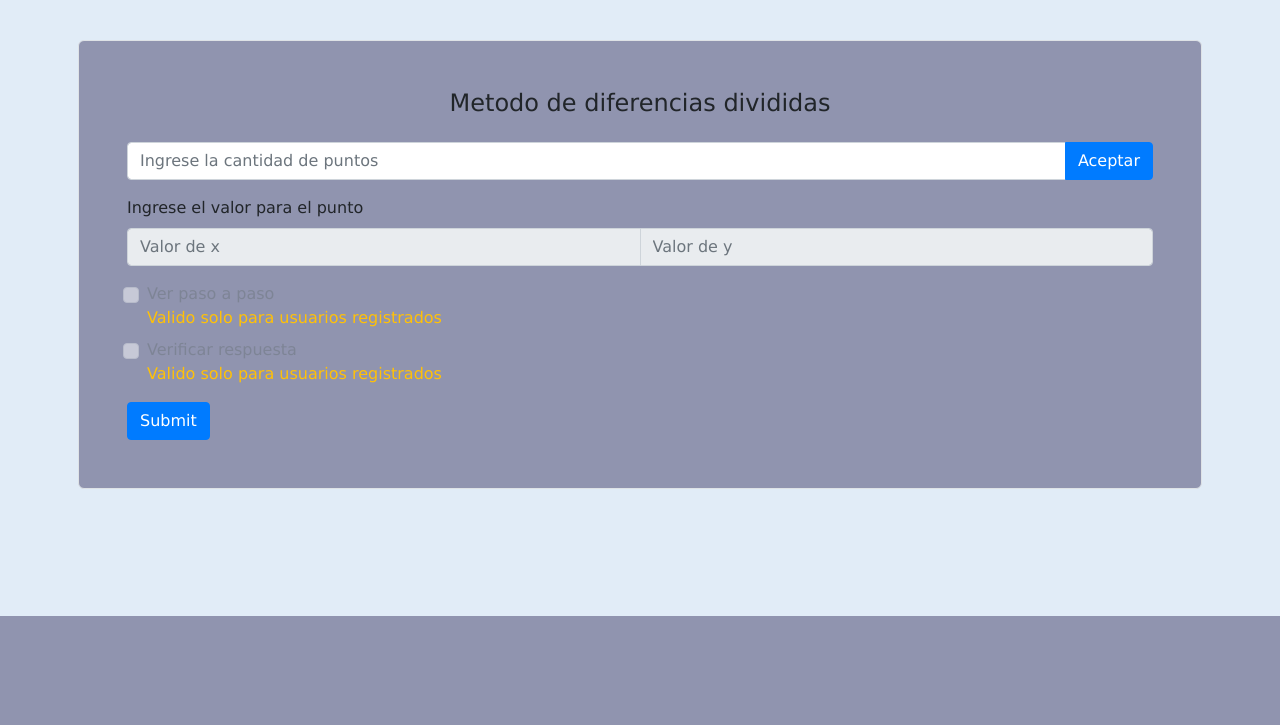
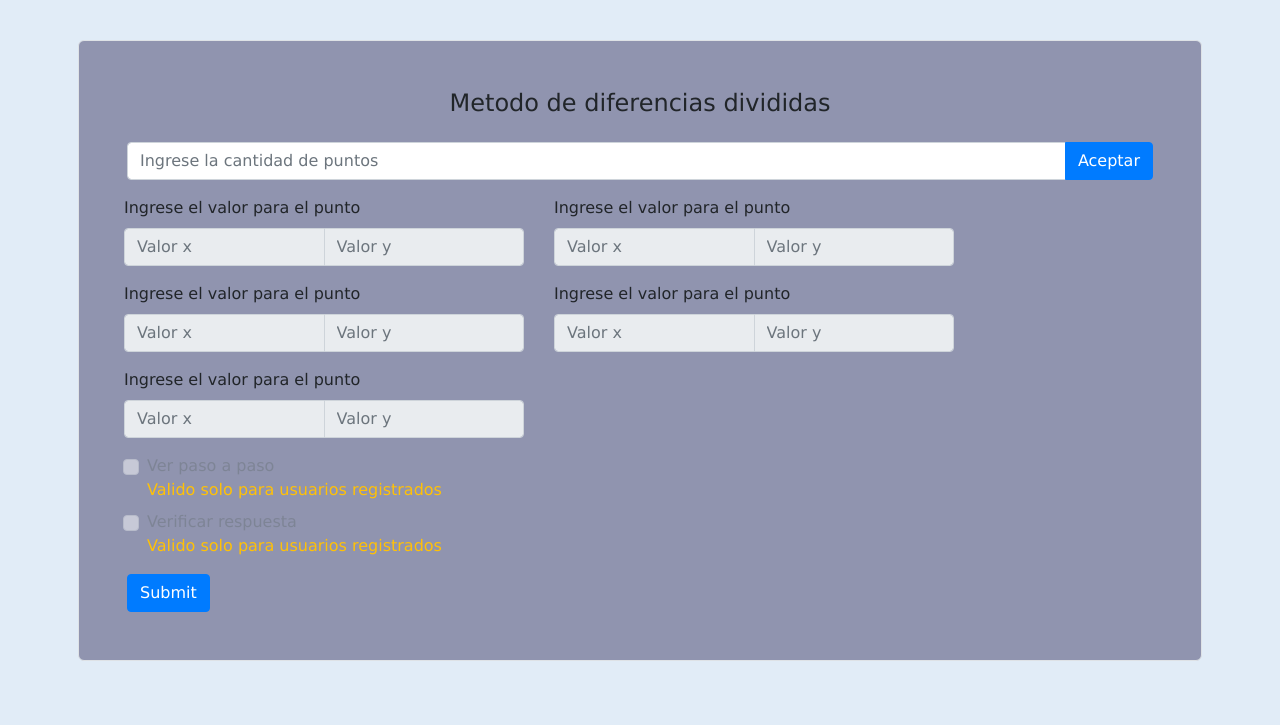
Before and after one commit to Isaac684/DiferenciasDivPagina, a Django app: page /homepage in a window 1280 px wide. Shown: the part 184-909 px from the top of the page. Before the commit the page ends 800 px from the top, so only its background shows below. Run offline with Django 4.2, Linux system fonts and the light colour scheme.

Commit message:
Generar campos para guardar puntos

```diff
--- a/myAppPage/myApp/static/js/main.js
+++ b/myAppPage/myApp/static/js/main.js
@@ -54,10 +54,12 @@ buttonAceptar.addEventListener('click',function () {
             ingresarXY.innerHTML= ''
             for (let i = 0; i < cantPuntos; i++) {
                 ingresarXY.innerHTML += `
-                <label class="form-label">Ingrese el valor para el punto ${i+1}:</label>
-                <div class="input-group mb-3">
-                    <input type="text" class="form-control valorX" placeholder="Valor de x${i+1}">
-                    <input type="text" class="form-control valorY" placeholder="Valor de y${i+1}">
+                <div class="col-md-5 col-lg-5 ">
+                    <label class="form-label">Ingrese el valor para el punto ${i+1}:</label>
+                    <div class="input-group mb-3">
+                        <input type="text" class="form-control valorX" placeholder="Valor X${i+1}">
+                        <input type="text" class="form-control valorY" placeholder="Valor Y${i+1}">
+                    </div>
                 </div>`
             }
         }
--- a/myAppPage/myApp/templates/homepageapp.html
+++ b/myAppPage/myApp/templates/homepageapp.html
@@ -9,11 +9,43 @@
             <input type="text" id="cantidad-puntos" class="form-control" placeholder="Ingrese la cantidad de puntos" aria-describedby="button-aceptar">
             <button class="btn btn-primary" type="button" id="button-aceptar">Aceptar</button>
         </div>
-        <div class="puntosXY">
-            <label class="form-label">Ingrese el valor para el punto</label>
-            <div class="input-group mb-3">
-                <input type="text" class="form-control" disabled placeholder="Valor de x">
-                <input type="text" class="form-control" disabled placeholder="Valor de y">
+        <div class="row">
+            <div class="puntosXY row">
+                <div class="col-md-5 col-lg-5 ">
+                    <label class="form-label">Ingrese el valor para el punto</label>
+                    <div class="input-group mb-3">
+                        <input type="text" class="form-control" disabled placeholder="Valor x">
+                        <input type="text" class="form-control" disabled placeholder="Valor y">
+                    </div>
+                </div>
+                <div class="col-md-5 col-lg-5 ">
+                    <label class="form-label">Ingrese el valor para el punto</label>
+                    <div class="input-group mb-3">
+                        <input type="text" class="form-control" disabled placeholder="Valor x">
+                        <input type="text" class="form-control" disabled placeholder="Valor y">
+                    </div>
+                </div>
+                <div class="col-md-5 col-lg-5 ">
+                    <label class="form-label">Ingrese el valor para el punto</label>
+                    <div class="input-group mb-3">
+                        <input type="text" class="form-control" disabled placeholder="Valor x">
+                        <input type="text" class="form-control" disabled placeholder="Valor y">
+                    </div>
+                </div>
+                <div class="col-md-5 col-lg-5 ">
+                    <label class="form-label">Ingrese el valor para el punto</label>
+                    <div class="input-group mb-3">
+                        <input type="text" class="form-control" disabled placeholder="Valor x">
+                        <input type="text" class="form-control" disabled placeholder="Valor y">
+                    </div>
+                </div>
+                <div class="col-md-5 col-lg-5 ">
+                    <label class="form-label">Ingrese el valor para el punto</label>
+                    <div class="input-group mb-3">
+                        <input type="text" class="form-control" disabled placeholder="Valor x">
+                        <input type="text" class="form-control" disabled placeholder="Valor y">
+                    </div>
+                </div>
             </div>
         </div>
         {% if request.session.usuario %}
```
Also changed, not shown: myAppPage/db.sqlite3.
